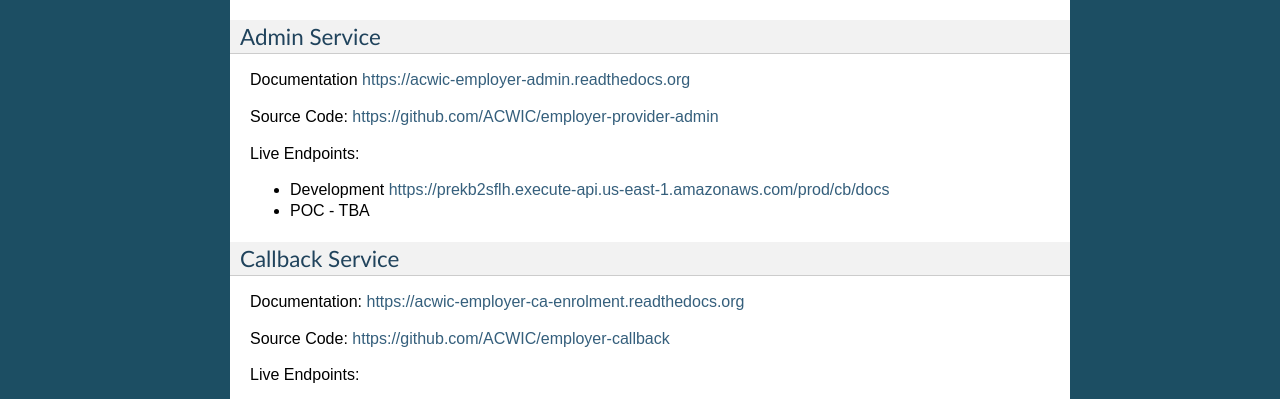
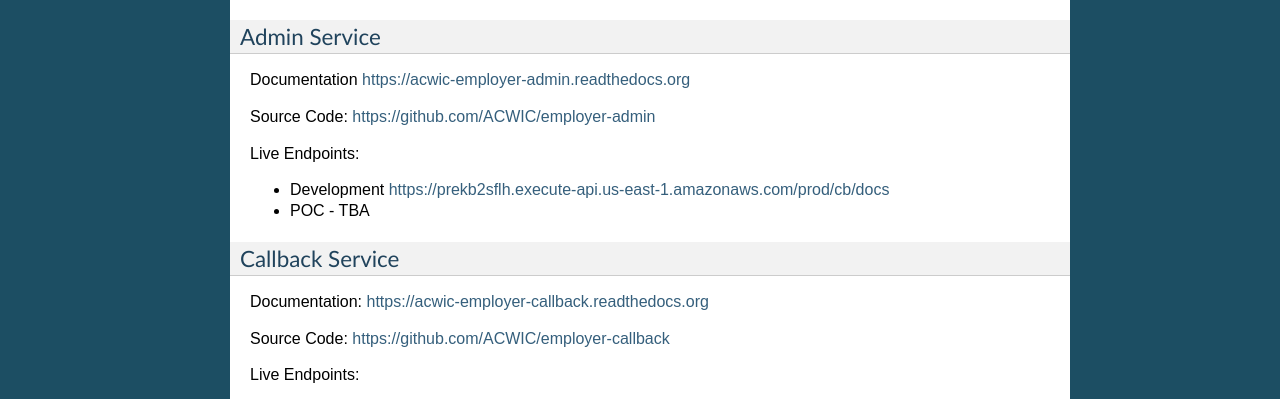
Before and after one commit to ACWIC/employer-coordinator, a Sphinx documentation site: the page built from docs/index.rst, in a window 1280 px wide. Shown: the part 1065-1464 px from the top of the page. Built offline with Sphinx 7.4.7, drawn with Linux system fonts in a browser that asks for light colours; some of the changed lines change nothing that is shown.

Commit message:
fix typos

```diff
--- a/docs/index.rst
+++ b/docs/index.rst
@@ -80,7 +80,7 @@
 
 Documentation https://acwic-employer-admin.readthedocs.org
 
-Source Code: https://github.com/ACWIC/employer-provider-admin
+Source Code: https://github.com/ACWIC/employer-admin
 
 Live Endpoints:
 
@@ -91,7 +91,7 @@
 Callback Service
 ^^^^^^^^^^^^^^^^
 
-Documentation: https://acwic-employer-ca-enrolment.readthedocs.org
+Documentation: https://acwic-employer-callback.readthedocs.org
 
 Source Code: https://github.com/ACWIC/employer-callback
 
```
